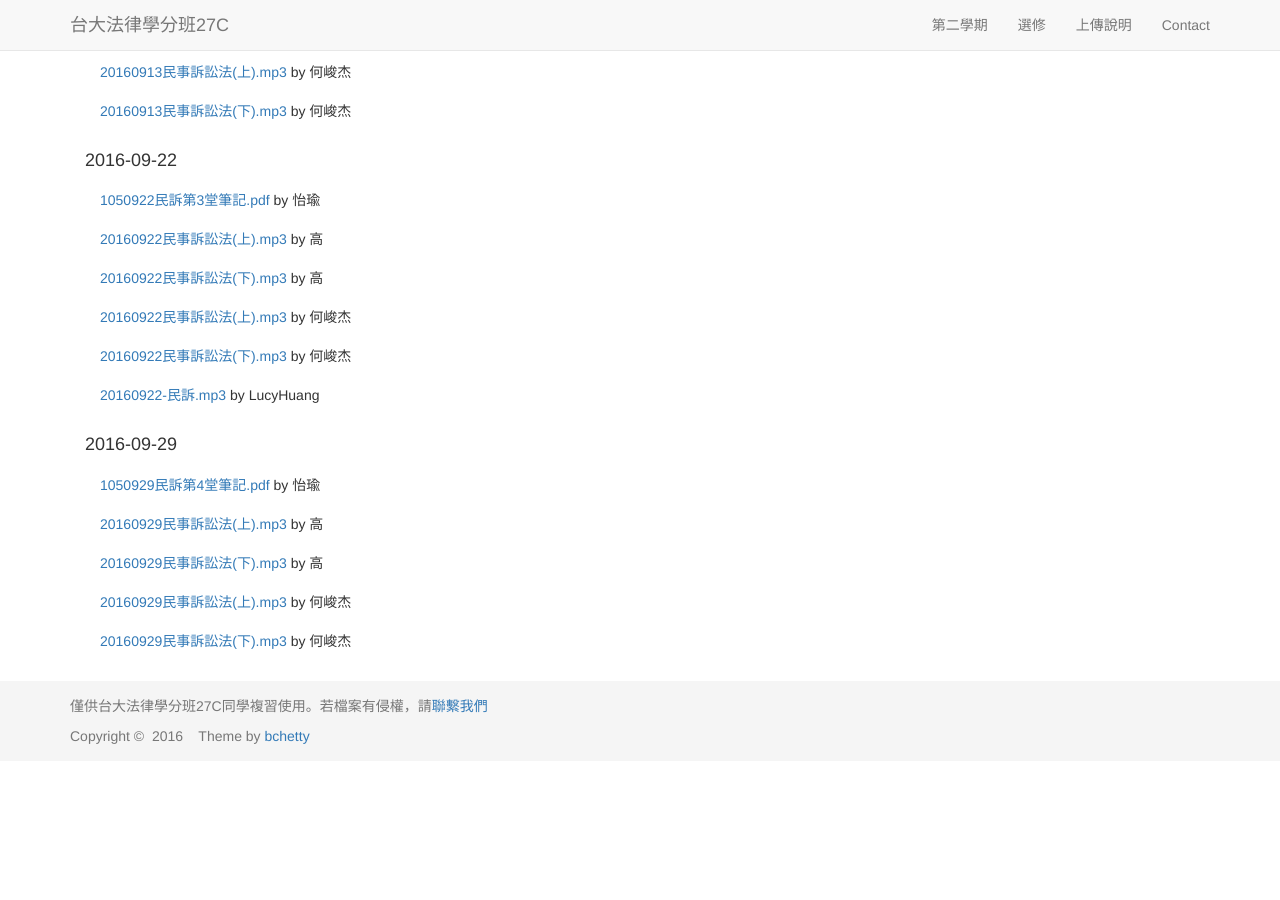
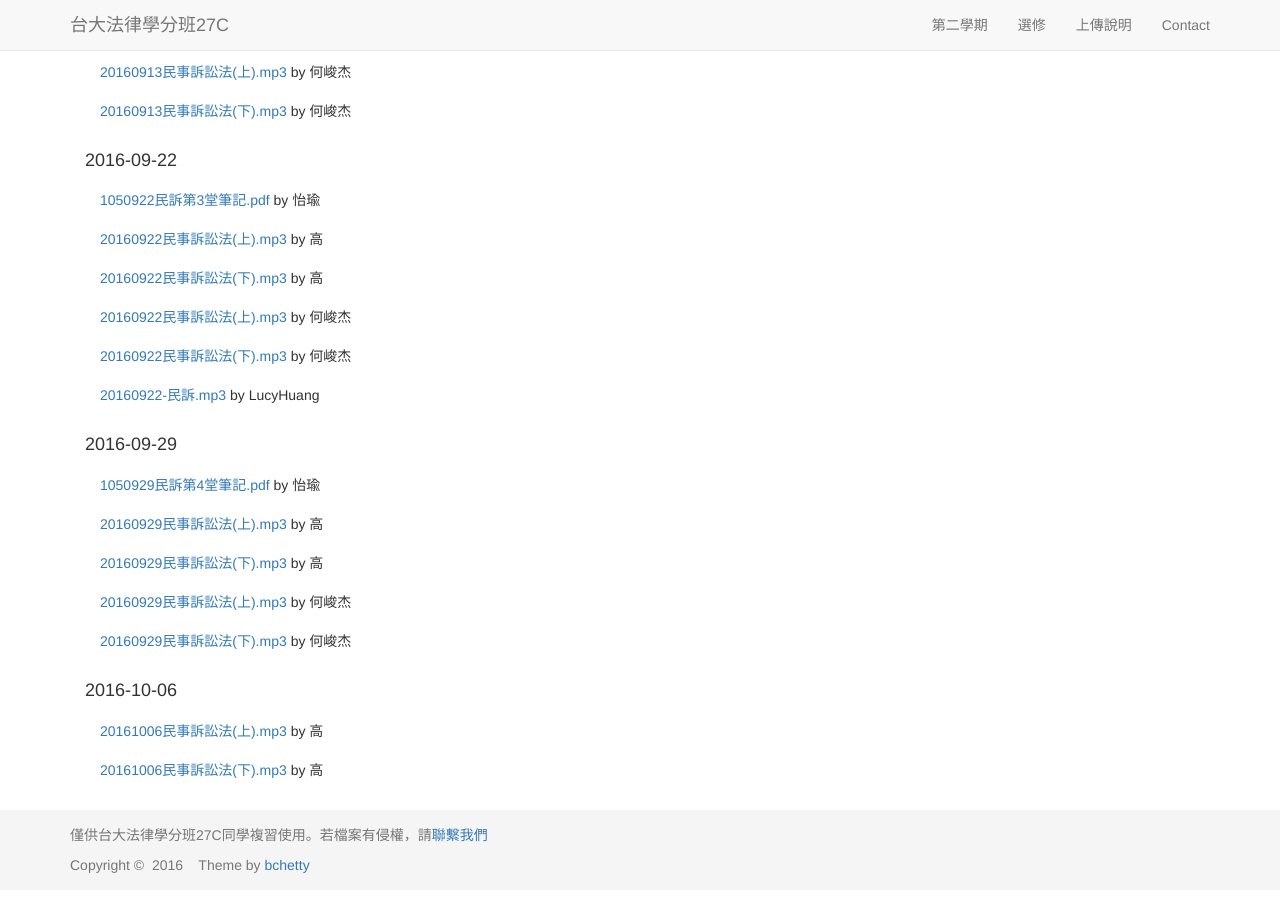
Before and after one commit to maxmilian/ntu_specs_law, a Jekyll site: the page built from semester2/index.html, in a window 1280 px wide and 900 px high, scrolled down 504 px. Built offline with Jekyll 4.4.1, drawn with Linux system fonts in a browser that asks for light colours; nearby versions of some CDN libraries; before the commit the page ends 1275 px from its top, so only the background shows below that.

Commit message:
add 20161006 records

```diff
--- a/semester2/index.html
+++ b/semester2/index.html
@@ -42,6 +42,11 @@ layout: template1
           <li class="list-group-item"><a href="{{ site.file_semester2 }}/records/civil_procedure/Ho_4_1.mp3">20160929民事訴訟法(上).mp3</a> by 何峻杰</li>
           <li class="list-group-item"><a href="{{ site.file_semester2 }}/records/civil_procedure/Ho_4_2.mp3">20160929民事訴訟法(下).mp3</a> by 何峻杰</li>
       </ul>
+      <h4>2016-10-06</h4>
+      <ul class="list-group">
+          <li class="list-group-item"><a href="{{ site.file_semester2 }}/records/civil_procedure/Kao_5_1.mp3">20161006民事訴訟法(上).mp3</a> by 高</li>
+          <li class="list-group-item"><a href="{{ site.file_semester2 }}/records/civil_procedure/Kao_5_2.mp3">20161006民事訴訟法(下).mp3</a> by 高</li>
+      </ul>
     </div>
     <div class="col-md-6">
       <h2>刑事訴訟法</h2>
```
